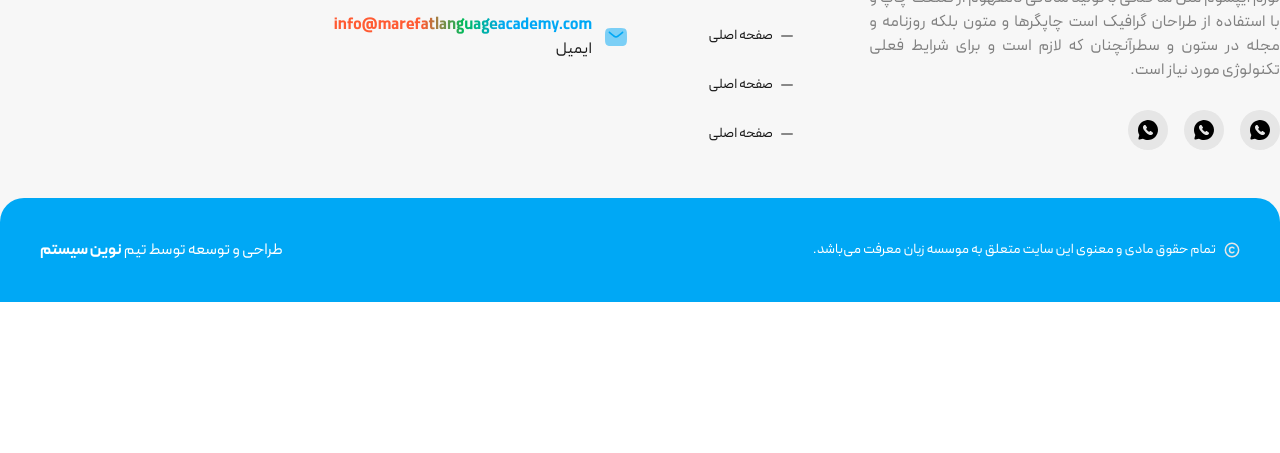
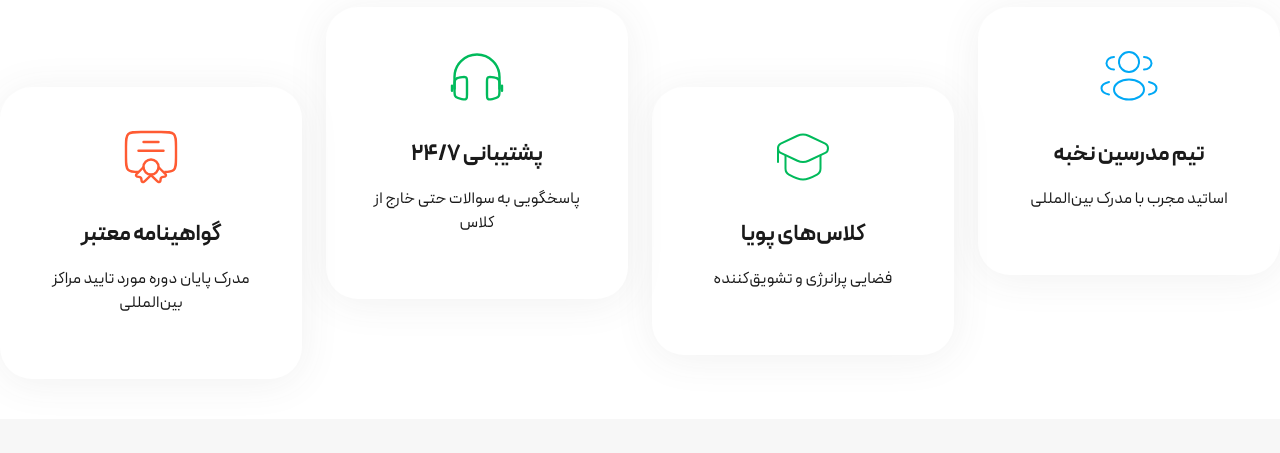
Before and after one commit to AlirezaShirzadi/NS_Marefat, a website built with Vite: page adult.html in a window 1280 px wide. Shown: the part 2985-3438 px from the top of the page. Before the commit the page ends 3287 px from the top, so only its background shows below. Built offline with nearby package versions, Linux system fonts and the light colour scheme.

Commit message:
add: adult privilege items

```diff
--- a/adult.html
+++ b/adult.html
@@ -10,6 +10,19 @@
         <!-- Icons -->
         <div class="hidden">
             <svg>
+                <symbol id="icon-hat" xmlns="http://www.w3.org/2000/svg" viewBox="0 0 60 60" fill="none">
+                    <path d="M24.4568 8.74912C28.0093 7.08362 31.9905 7.08363 35.543 8.74912L52.271 16.5916C55.9097 18.2975 55.9097 24.2026 52.271 25.9085L35.5432 33.7509C31.9907 35.4164 28.0095 35.4164 24.457 33.7509L7.729 25.9084C4.09033 24.2025 4.09034 18.2974 7.72901 16.5915L24.4568 8.74912Z" stroke="currentColor" stroke-width="2"/>
+                    <path d="M5 21.25V35" stroke="currentColor" stroke-width="2" stroke-linecap="round"/>
+                    <path d="M47.5 28.75V41.5636C47.5 44.0836 46.2412 46.443 44.0367 47.6639C40.3657 49.6969 34.49 52.5 30 52.5C25.51 52.5 19.6343 49.6969 15.9633 47.6639C13.7588 46.443 12.5 44.0836 12.5 41.5636V28.75" stroke="currentColor" stroke-width="2" stroke-linecap="round"/>
+                </symbol>
+                <symbol id="icon-people" xmlns="http://www.w3.org/2000/svg" viewBox="0 0 60 60" fill="none">
+                    <circle cx="30" cy="15" r="10" stroke="currentColor" stroke-width="2"/>
+                    <path d="M45 22.5C49.1421 22.5 52.5 19.7018 52.5 16.25C52.5 12.7982 49.1421 10 45 10" stroke="currentColor" stroke-width="2" stroke-linecap="round"/>
+                    <path d="M15 22.5C10.8579 22.5 7.5 19.7018 7.5 16.25C7.5 12.7982 10.8579 10 15 10" stroke="currentColor" stroke-width="2" stroke-linecap="round"/>
+                    <ellipse cx="30" cy="42.5" rx="15" ry="10" stroke="currentColor" stroke-width="2"/>
+                    <path d="M50 47.5C54.3856 46.5383 57.5 44.1027 57.5 41.25C57.5 38.3973 54.3856 35.9617 50 35" stroke="currentColor" stroke-width="2" stroke-linecap="round"/>
+                    <path d="M10 47.5C5.61438 46.5383 2.5 44.1027 2.5 41.25C2.5 38.3973 5.61438 35.9617 10 35" stroke="currentColor" stroke-width="2" stroke-linecap="round"/>
+                </symbol>
                 <symbol id="icon-voice" xmlns="http://www.w3.org/2000/svg" viewBox="0 0 50 50" fill="none">
                     <path d="M14.5835 16.6667C14.5835 10.9137 19.2472 6.25 25.0002 6.25C30.7531 6.25 35.4168 10.9137 35.4168 16.6667V22.9167C35.4168 28.6696 30.7531 33.3333 25.0002 33.3333C19.2472 33.3333 14.5835 28.6696 14.5835 22.9167V16.6667Z" stroke="currentColor" stroke-width="2"/>
                     <path d="M28.1248 16.6666L35.4165 16.6666" stroke="currentColor" stroke-width="2" stroke-linecap="round"/>
@@ -483,7 +496,7 @@
             </section>
 
             <section
-                    class="section-teen-description relative py-6 lg:pt-14 lg:pb-20 bg-gradient-to-b from-[#BF4426] from-30% to-transparent to-30% after:content-[''] after:absolute after:inset-0 after:size-full after:h-[30%] after:bg-[url('./../public/img/rec-bg.png')] after:bg-top after:bg-no-repeat after:bg-cover">
+                    class="section-adult-description relative py-6 lg:pt-14 lg:pb-20 bg-gradient-to-b from-[#BF4426] from-30% to-transparent to-30% after:content-[''] after:absolute after:inset-0 after:size-full after:h-[30%] after:bg-[url('./../public/img/rec-bg.png')] after:bg-top after:bg-no-repeat after:bg-cover">
                 <div class="relative container mx-auto max-md:px-2">
                     <div class="flex items-center justify-center mb-14">
                         <div class="heading-group -center -light">
@@ -625,6 +638,61 @@
                                             </div>
                                         </div>
                                     </div>
+                                </div>
+                            </div>
+                        </div>
+                    </div>
+                </div>
+            </section>
+
+            <section class="section-adult-items py-6 lg:py-10">
+                <div class="relative container mx-auto max-md:px-2">
+                    <div class="heading-group -center mb-14">
+                        <span class="h-label">چرا دوره‌های ما</span>
+                        <h2 class="h-title">چه چیزی دوره‌های ما را متمایز می‌کند؟</h2>
+                    </div>
+                    <div class="grid grid-cols-12 gap-6">
+                        <div class="col-span-12 md:col-span-6 lg:col-span-3 lg:mb-20">
+                            <div class="bg-white rounded-4xl shadow-neutral-10 p-10 pb-16">
+                                <div class="w-full text-center">
+                                    <svg class="mx-auto size-[60px] text-blue-normal mb-8">
+                                        <use href="#icon-people" />
+                                    </svg>
+                                    <h3 class="text-[22px]/[32px] font-bold text-neutral-10 mb-4">تیم مدرسین نخبه</h3>
+                                    <p class="text-base/6 tracking-[0.25px] text-neutral-10"> اساتید مجرب با مدرک بین‌المللی</p>
+                                </div>
+                            </div>
+                        </div>
+                        <div class="col-span-12 md:col-span-6 lg:col-span-3 lg:mt-20">
+                            <div class="bg-white rounded-4xl shadow-neutral-10 p-10 pb-16">
+                                <div class="w-full text-center">
+                                    <svg class="mx-auto size-[60px] text-green-normal mb-8">
+                                        <use href="#icon-hat" />
+                                    </svg>
+                                    <h3 class="text-[22px]/[32px] font-bold text-neutral-10 mb-4"> کلاس‌های پویا</h3>
+                                    <p class="text-base/6 tracking-[0.25px] text-neutral-10">فضایی پرانرژی و تشویق‌کننده</p>
+                                </div>
+                            </div>
+                        </div>
+                        <div class="col-span-12 md:col-span-6 lg:col-span-3 lg:mb-20">
+                            <div class="bg-white rounded-4xl shadow-neutral-10 p-10 pb-16">
+                                <div class="w-full text-center">
+                                    <svg class="mx-auto size-[60px] text-green-normal mb-8">
+                                        <use href="#icon-headphone" />
+                                    </svg>
+                                    <h3 class="text-[22px]/[32px] font-bold text-neutral-10 mb-4">پشتیبانی ۲۴/۷</h3>
+                                    <p class="text-base/6 tracking-[0.25px] text-neutral-10">پاسخگویی به سوالات حتی خارج از کلاس</p>
+                                </div>
+                            </div>
+                        </div>
+                        <div class="col-span-12 md:col-span-6 lg:col-span-3 lg:mt-20">
+                            <div class="bg-white rounded-4xl shadow-neutral-10 p-10 pb-16">
+                                <div class="w-full text-center">
+                                    <svg class="mx-auto size-[60px] text-orange-normal mb-8">
+                                        <use href="#icon-diploma" />
+                                    </svg>
+                                    <h3 class="text-[22px]/[32px] font-bold text-neutral-10 mb-4">گواهینامه معتبر</h3>
+                                    <p class="text-base/6 tracking-[0.25px] text-neutral-10">مدرک پایان دوره مورد تایید مراکز بین‌المللی</p>
                                 </div>
                             </div>
                         </div>
```
